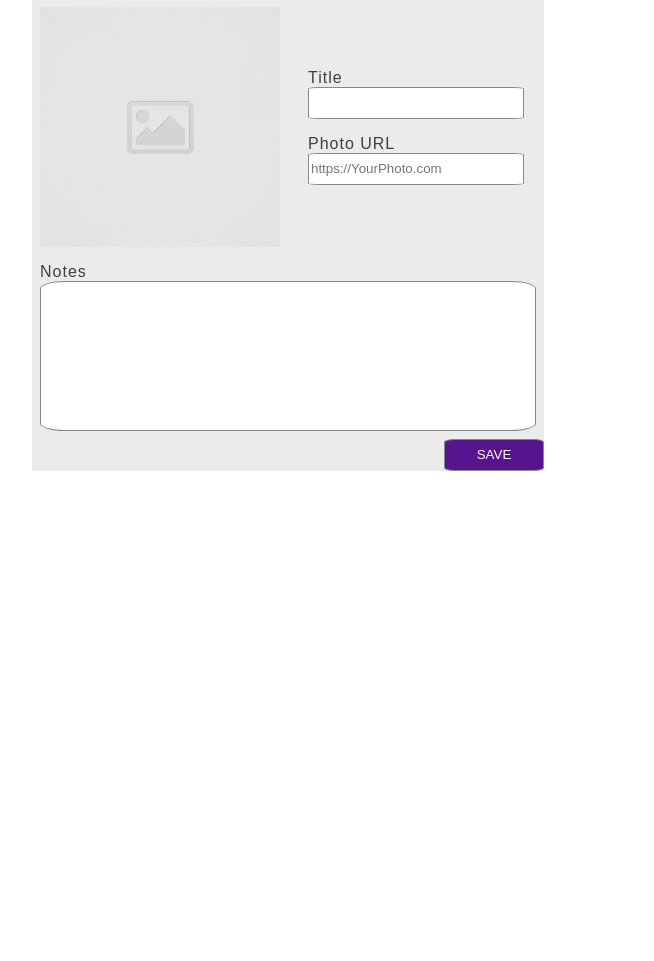
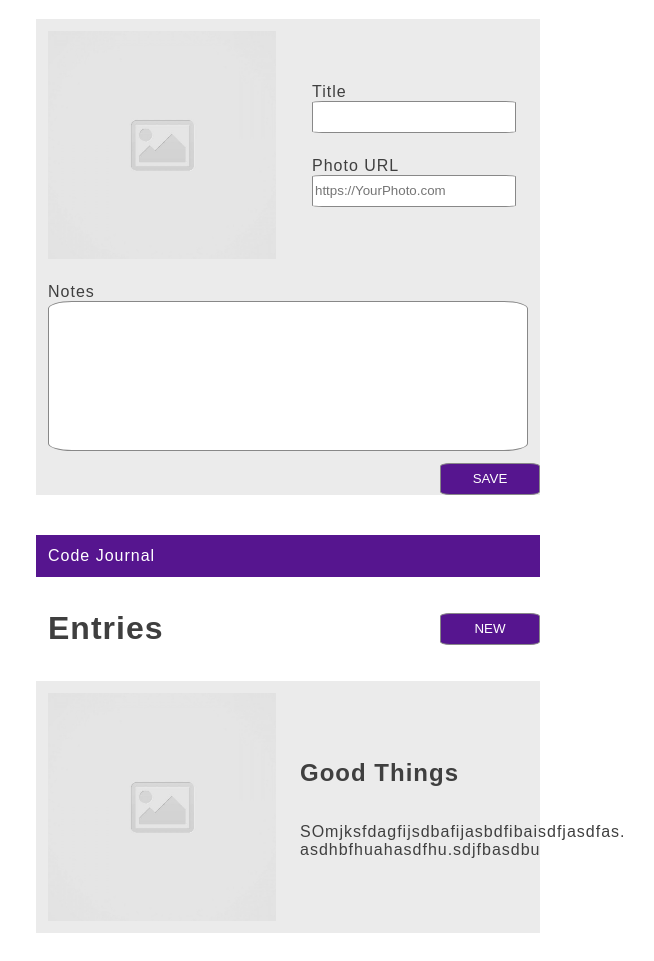
Before and after one commit to Quintin-Russell/code-journal, a website: page index.html in a window 1280 px wide. Shown: the part 139-1100 px from the top of the page, without its empty margins (352-1006 px from the left). Before the commit the page ends 800 px from the top, so only its background shows below. Drawn offline with Linux system fonts and the light colour scheme.

Commit message:
final formatting and functionality check #1

```diff
--- a/css/layout.css
+++ b/css/layout.css
@@ -1,3 +1,7 @@
+ul {
+  list-style-type: none;
+}
+
 .hidden {
   display: none !important;
 }
@@ -16,7 +20,7 @@
 .column-full,
 .column-half {
   width: 100%;
-  padding: 0 0.75rem;
+  padding: 0.75rem;
   display: flex;
   flex-direction: column;
 }
@@ -31,6 +35,19 @@
   align-items: center;
 }
 
+.justify-rt {
+  width: 100%;
+  justify-content: flex-end;
+}
+
+.no-padding {
+  padding: 0;
+}
+
+.sp-bw {
+  justify-content: space-between;
+}
+
 @media screen and (min-width: 768px) {
   .container {
     max-width: 900px;
@@ -42,11 +59,6 @@
   }
 }
 
-.justify-rt {
-  width: 100%;
-  justify-content: flex-end;
-}
-
 @media screen and (max-width: 767px) {
   .container {
     width: 90%;
--- a/css/styles.css
+++ b/css/styles.css
@@ -14,7 +14,7 @@
 }
 
 .padding {
-  padding: 0.5rem;
+  padding: 0.75rem;
 }
 
 .input {
--- a/index.html
+++ b/index.html
@@ -21,28 +21,29 @@
   <header>
   </header>
   <main>
-    <div data-view="entry-form" class="container center row">
-    <div class="column padding heebo">
+  <div class="container center row">
+    <div data-view="entry-form">
+    <div class="column-full heebo">
     <div class="padding form-header">Code Journal</div>
     <h1 class="padding">New Entry</h1>
 
-    <form id= "form" class="column center form row" action="">
-      <div class="img center padding column-half">
+    <form id= "form" class="center form row" action="">
+      <div class="img center column-half">
           <img class="img" src="images/placeholder-image-square.jpg" alt="placeholder-img">
-        </div>
+      </div>
 
         <div class="column-half">
-          <div class="column-full padding">
+          <div class="column-full">
             <label for="title">Title</label>
             <input class="input" type="text" id="title" name="title" required>
           </div>
-          <div class="column-full padding">
+          <div class="column-full">
             <label for="photourl">Photo URL</label>
             <input class="input" type="url" id="photourl" name="photourl" placeholder="https://YourPhoto.com" required>
           </div>
         </div>
 
-        <div class="column-full padding">
+        <div class="column-full">
           <label for="notes">Notes</label>
           <input class="input notes" type="textarea" id="notes" name="notes" required>
         </div>
@@ -54,7 +55,35 @@
 
     </div>
     </div>
+    </div>
 
+    <div data-view="entries" class="container center">
+      <ul class="center row no-padding">
+        <li>
+        <div class="padding heebo">
+          <div class="padding form-header">Code Journal</div>
+          <div class="row center sp-bw">
+            <h1 class="padding">Entries</h1>
+            <button class="input button">NEW</button>
+          </div>
+
+          <div class="center form row">
+
+            <div class="img center column-half">
+              <img class="img" src="images/placeholder-image-square.jpg" alt="placeholder-img">
+            </div>
+
+            <section class="column-half heebo">
+              <h2>Good Things</h2>
+              <p>SOmjksfdagfijsdbafijasbdfibaisdfjasdfas. asdhbfhuahasdfhu.sdjfbasdbu</p>
+            </section>
+        </div>
+
+        </div>
+        </li>
+      </ul>
+
+    </div>
   </main>
   <script src="js/data.js"></script>
   <script src="js/main.js"></script>
--- a/js/main.js
+++ b/js/main.js
@@ -20,14 +20,16 @@ $form.addEventListener('submit', function (event) {
   const $title = $form.elements.title.value;
   const $imgUrl = $img.getAttribute('src');
   const $text = $form.elements.notes.value;
+  const $date = Date.now();
 
   var entry = {
     entryID: entrynum,
     title: $title,
     imgURL: $imgUrl,
-    notes: $text
+    notes: $text,
+    date: $date
   };
-  entryArray.push(entry);
+  entryArray.unshift(entry);
   // incriment nextEntryId
   entrynum++;
   // save entryArray to localStorage
```
